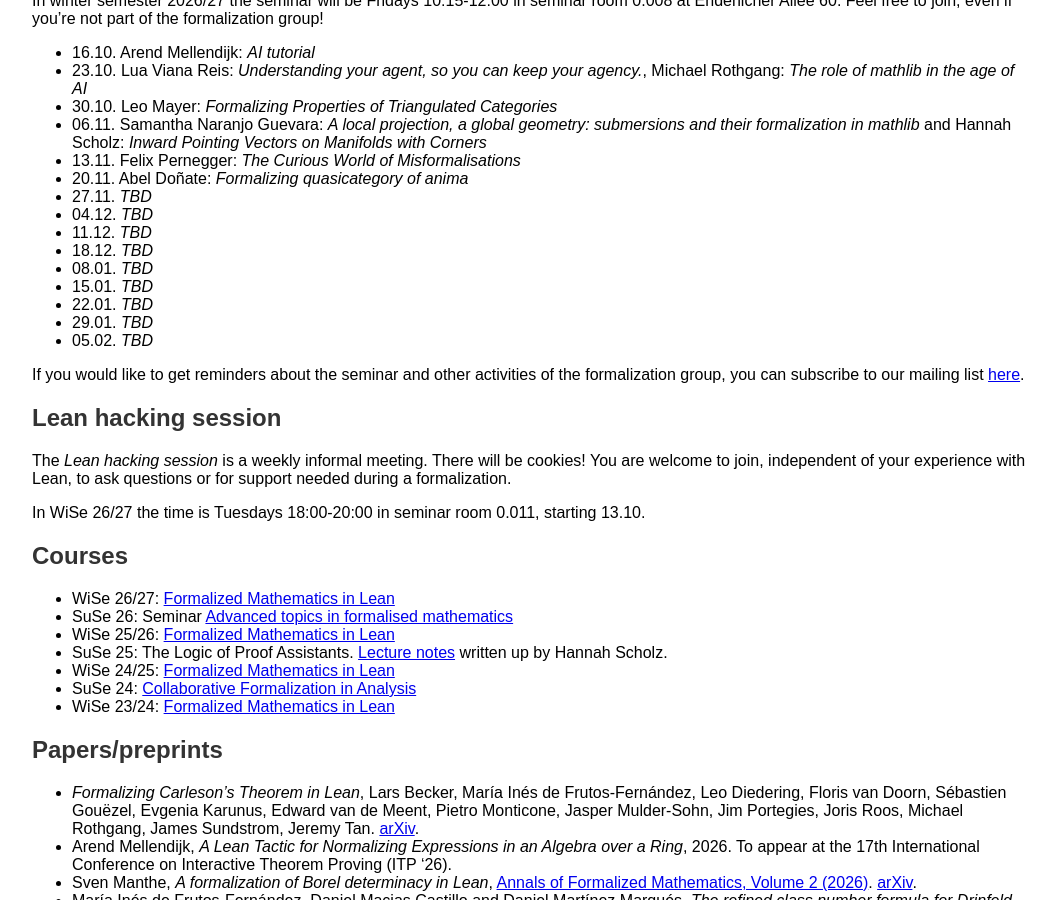
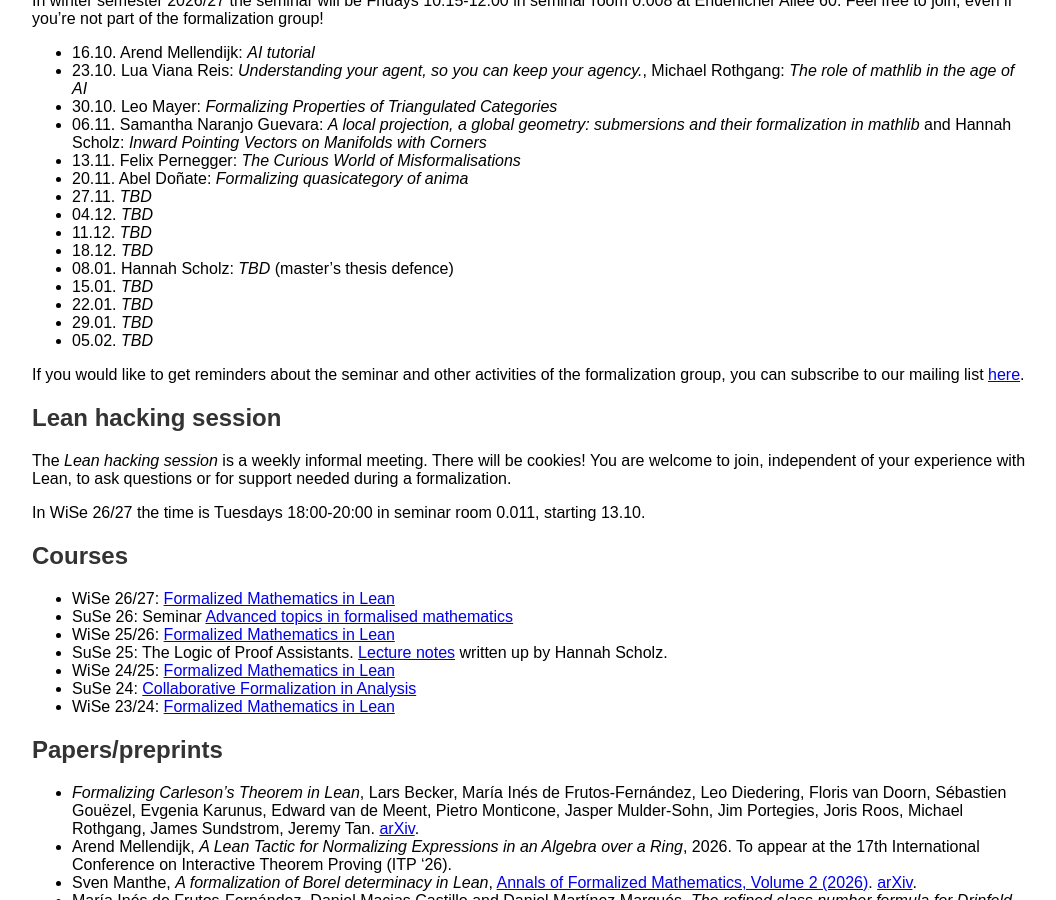
Before and after one commit to fpvandoorn/fpvandoorn.github.io, a Jekyll site: the page built from formalized-mathematics.md, in a window 1280 px wide and 900 px high, scrolled down 974 px. Shown: the whole window, without its empty margins (108-1164 px from the left). Built offline with Jekyll 4.4.1, drawn with Linux system fonts in a browser that asks for light colours; our own code applies the rules of GitHub Pages for plain Markdown files.

Commit message:
feat: Hannah's thesis defence on Jan 8

```diff
--- a/formalized-mathematics.md
+++ b/formalized-mathematics.md
@@ -64,7 +64,7 @@ In winter semester 2026/27 the seminar will be Fridays 10:15-12:00 in seminar ro
 * 04.12. *TBD*
 * 11.12. *TBD*
 * 18.12. *TBD*
-* 08.01. *TBD*
+* 08.01. Hannah Scholz: *TBD* (master's thesis defence)
 * 15.01. *TBD*
 * 22.01. *TBD*
 * 29.01. *TBD*
```
